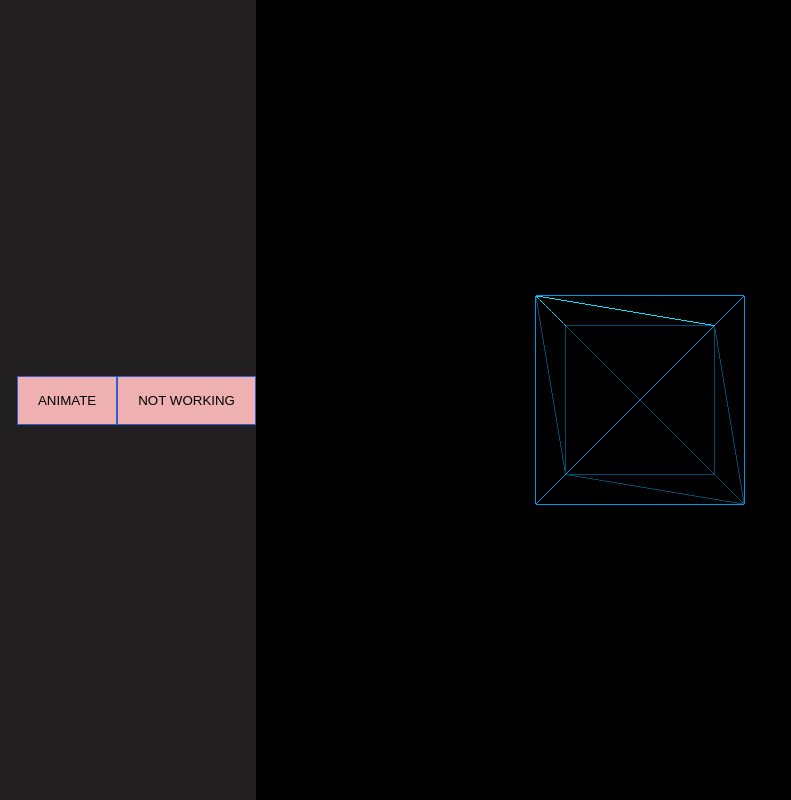
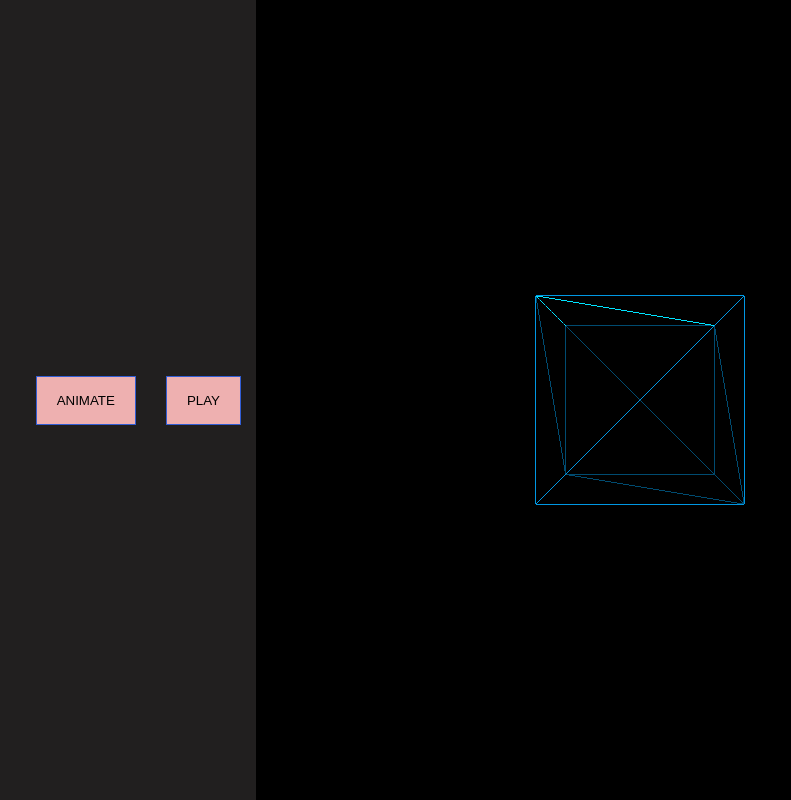
Before and after one commit to TaihuaRubin/stackathon2, a website: page src/index.html in a window 1280 px wide. Shown: the whole page, without its empty margins (0-791 px from the left). Drawn offline with nearby package versions, Linux system fonts and the light colour scheme.

Commit message:
editted button

```diff
--- a/src/index.html
+++ b/src/index.html
@@ -7,7 +7,7 @@
   <body>
     <div id="overlay">
       <button id="animateButton">Animate</button>
-      <button id="notWorking">Not Working</button>
+      <button id="notWorking">Play</button>
     </div>
 
     <div id="library">
--- a/src/styles.css
+++ b/src/styles.css
@@ -25,6 +25,7 @@ canvas {
   border: 0;
   border: 1px solid #315dd4;
   color: #000000;
+  margin: 15px;
   padding: 16px 20px;
   text-transform: uppercase;
   cursor: pointer;
```
